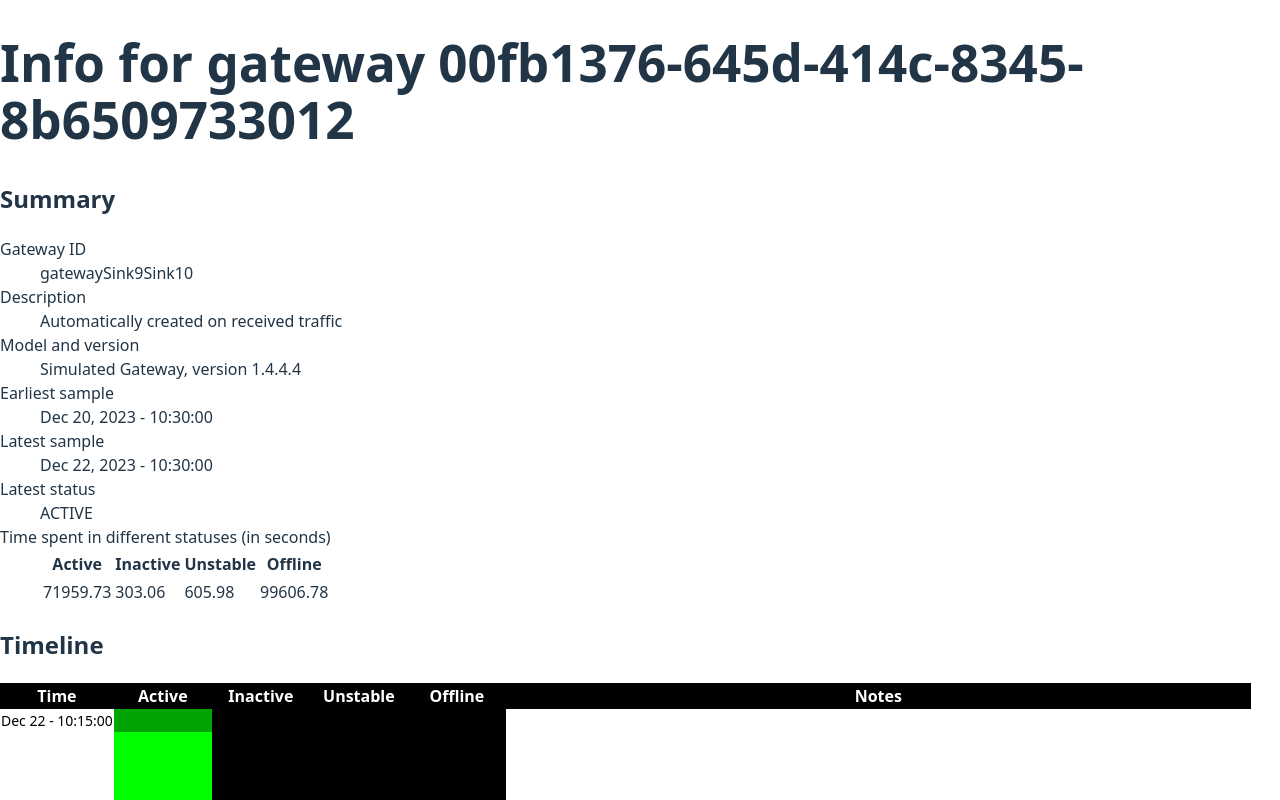
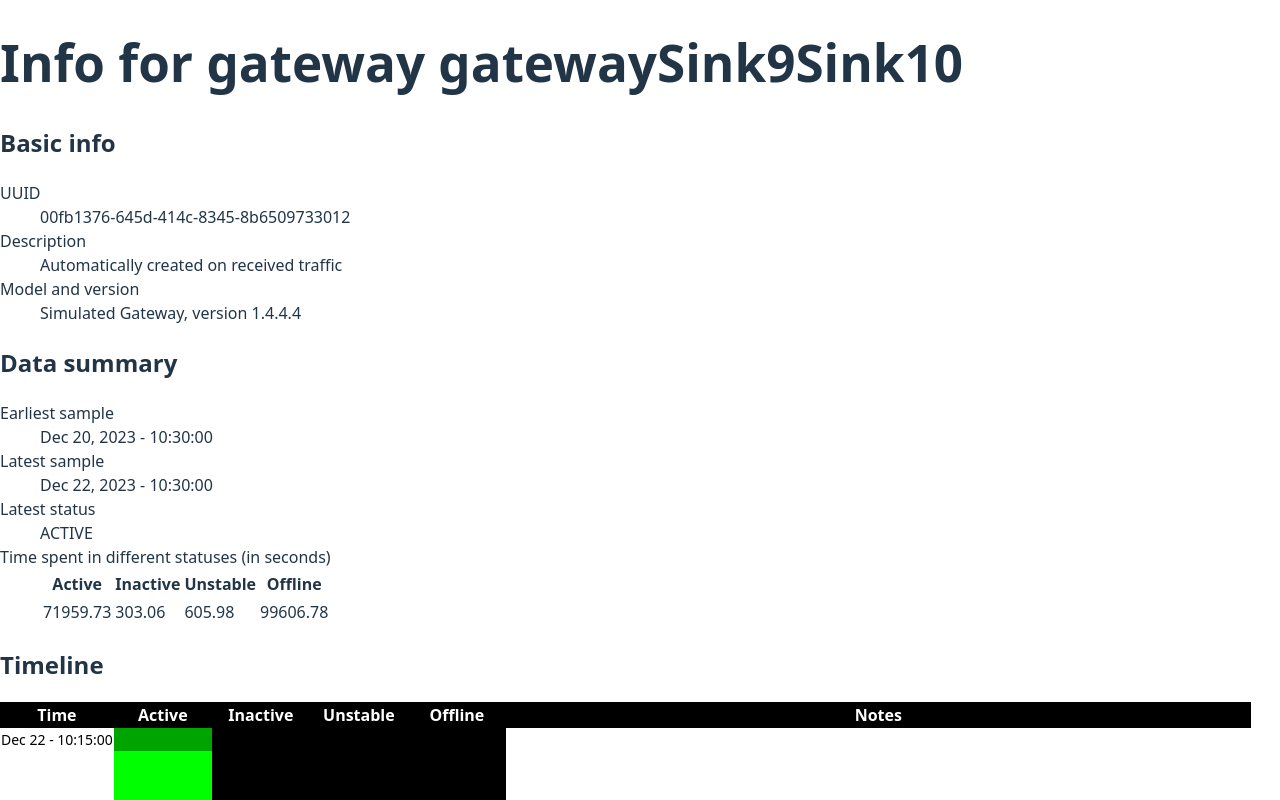
Before and after one commit to shundread/ui-demo-for-wp, a React (Vite) app: page /gateway/00fb1376-645d-414c-8345-8b6509733012 in a window 1280 px wide. Shown: the top 800 px of the page. Built offline with nearby package versions, Linux system fonts and the light colour scheme.

Commit message:
Add basic info about gateway in details view

```diff
--- a/src/components/GatewayDetail/GatewayDetail.tsx
+++ b/src/components/GatewayDetail/GatewayDetail.tsx
@@ -1,28 +1,23 @@
-import { useParams } from "react-router";
-import { useGateways } from "../../hooks/useGateways";
-import { GatewayDetailSummary, GatewayDetailSummaryProps } from "./GatewayDetailSummary";
+import { GatewayStatsDataSummary, GatewayStatsDataSummaryProps } from "./GatewayStatsDataSummary";
 import { GatewayDetailTimeline, GatewayDetailTimelineProps } from "./GatewayDetailTimeline";
+import { GatewayListItemProps } from "../GatewayList";
+import { GatewayDetailBasicInfo } from "./GatewayDetailBasicInfo";
 
 export interface GatewayDetailProps {
-    summary: GatewayDetailSummaryProps;
+    basicInfo?: GatewayListItemProps;
+    summary: GatewayStatsDataSummaryProps;
     timeline: GatewayDetailTimelineProps;
 }
 
 export function GatewayDetail({
+    basicInfo,
     summary,
     timeline,
 }: GatewayDetailProps) {
-    const { gateways } = useGateways();
-    const params = useParams()
-    const gateway = gateways.find((gateway) => gateway.uuid === params.uuid)
-
     return (
         <>
-            <GatewayDetailSummary
-                gatewayId={gateway?.gatewayId || "gateway details not found"}
-                description={gateway?.description || "gateway details not found"}
-                model={gateway?.model || "gateway details not found"}
-                version={gateway?.version}
+            <GatewayDetailBasicInfo {...basicInfo} />
+            <GatewayStatsDataSummary
                 startTime={summary.startTime}
                 endTime={summary.endTime}
                 latestStatus={summary.latestStatus}
--- /dev/null
+++ b/src/components/GatewayDetail/GatewayDetailBasicInfo.tsx
@@ -0,0 +1,19 @@
+import { GatewayListItemProps } from "../GatewayList";
+
+export type GatewayDetailBasicInfoProps = Partial<GatewayListItemProps>;
+
+export function GatewayDetailBasicInfo({ uuid, description, model, version }: GatewayDetailBasicInfoProps) {
+    return (
+        <section>
+            <h2>Basic info</h2>
+            <dl>
+                <dt>UUID</dt>
+                <dd>{uuid}</dd>
+                <dt>Description</dt>
+                <dd>{description || "data not found"}</dd>
+                <dt>Model and version</dt>
+                <dd>{model && version ? `${model}, version ${version}` : "data not found"}</dd>
+            </dl>
+        </section>
+    )
+}
--- a/src/components/GatewayDetail/GatewayDetailSummary.tsx
+++ b/src/components/GatewayDetail/GatewayStatsDataSummary.tsx
@@ -1,37 +1,23 @@
 import { GatewayStatus, SingleGatewayStatsResponseTimeInStatusesS } from "../../api/GatewayApiTypes";
 import { dateStr, timeStr } from "../../utils/timeFormatting";
 
-export interface GatewayDetailSummaryProps {
-    gatewayId?: string;
-    description?: string;
-    model?: string;
-    version?: string;
+export interface GatewayStatsDataSummaryProps {
     startTime: Date;
     endTime: Date;
     latestStatus: GatewayStatus;
     timeInStatusesS: SingleGatewayStatsResponseTimeInStatusesS;
 }
 
-export function GatewayDetailSummary({
-    gatewayId,
-    description,
-    model,
-    version,
+export function GatewayStatsDataSummary({
     startTime,
     endTime,
     latestStatus,
     timeInStatusesS
-}: GatewayDetailSummaryProps) {
+}: GatewayStatsDataSummaryProps) {
     return (
         <section>
-            <h2>Summary</h2>
+            <h2>Data summary</h2>
             <dl>
-                <dt>Gateway ID</dt>
-                <dd>{gatewayId || "gateway details not found"}</dd>
-                <dt>Description</dt>
-                <dd>{description || "gateway details not found"}</dd>
-                <dt>Model and version</dt>
-                <dd>{model && version ? `${model}, version ${version}` : "gateway details not found"}</dd>
                 <dt>Earliest sample</dt>
                 <dd>{dateStr(startTime)} - {timeStr(startTime)}</dd>
                 <dt>Latest sample</dt>
--- a/src/components/GatewayDetail/index.ts
+++ b/src/components/GatewayDetail/index.ts
@@ -1,3 +1,3 @@
 export * from "./GatewayDetail";
-export * from "./GatewayDetailSummary";
+export * from "./GatewayStatsDataSummary";
 export * from "./GatewayDetailTimeline";
--- a/src/utils/apiDataParsers.ts
+++ b/src/utils/apiDataParsers.ts
@@ -19,7 +19,7 @@ export function parseGatewayListingResponse(data: GatewayListingResponse): Gatew
     }))
 }
 
-export function parseGatewayStatsResponse(data: SingleGatewayStatsResponse): GatewayDetailProps {
+export function parseGatewayStatsResponse(data: SingleGatewayStatsResponse): Pick<GatewayDetailProps, "summary" | "timeline"> {
     return {
         summary: {
             startTime: parseApiTimestamp(data.summary.startTime),
--- a/src/views/GatewayDetailView.tsx
+++ b/src/views/GatewayDetailView.tsx
@@ -4,9 +4,14 @@ import { SingleGatewayStatsResponse } from "../api/GatewayApiTypes";
 import JsonData from "../data/single_gateway_stats.json";
 import { parseGatewayStatsResponse } from "../utils/apiDataParsers";
 import { GatewayDetail } from "../components/GatewayDetail";
+import { useGateways } from "../hooks/useGateways";
 
 export function GatewayDetailView() {
     const params = useParams(); // Pointless info since we're using a single status object for everything
+
+    // Grab our basic info
+    const { gateways } = useGateways();
+    const gateway = gateways.find((gateway) => gateway.uuid === params.uuid);
 
     // TODO (thiago) 2025-03-25 fetch the data from a stub backend using react-fetch
     // TODO (thiago) 2025-03-25 handle loading state
@@ -18,8 +23,11 @@ export function GatewayDetailView() {
 
     return (
         <main>
-            <h1>Info for gateway {params.uuid}</h1>
-            <GatewayDetail {...stats} />
+            <h1>Info for gateway {gateway?.gatewayId || "<not found>"}</h1>
+            <GatewayDetail
+                basicInfo={gateway}
+                {...stats}
+            />
         </main>
     );
 }
```
